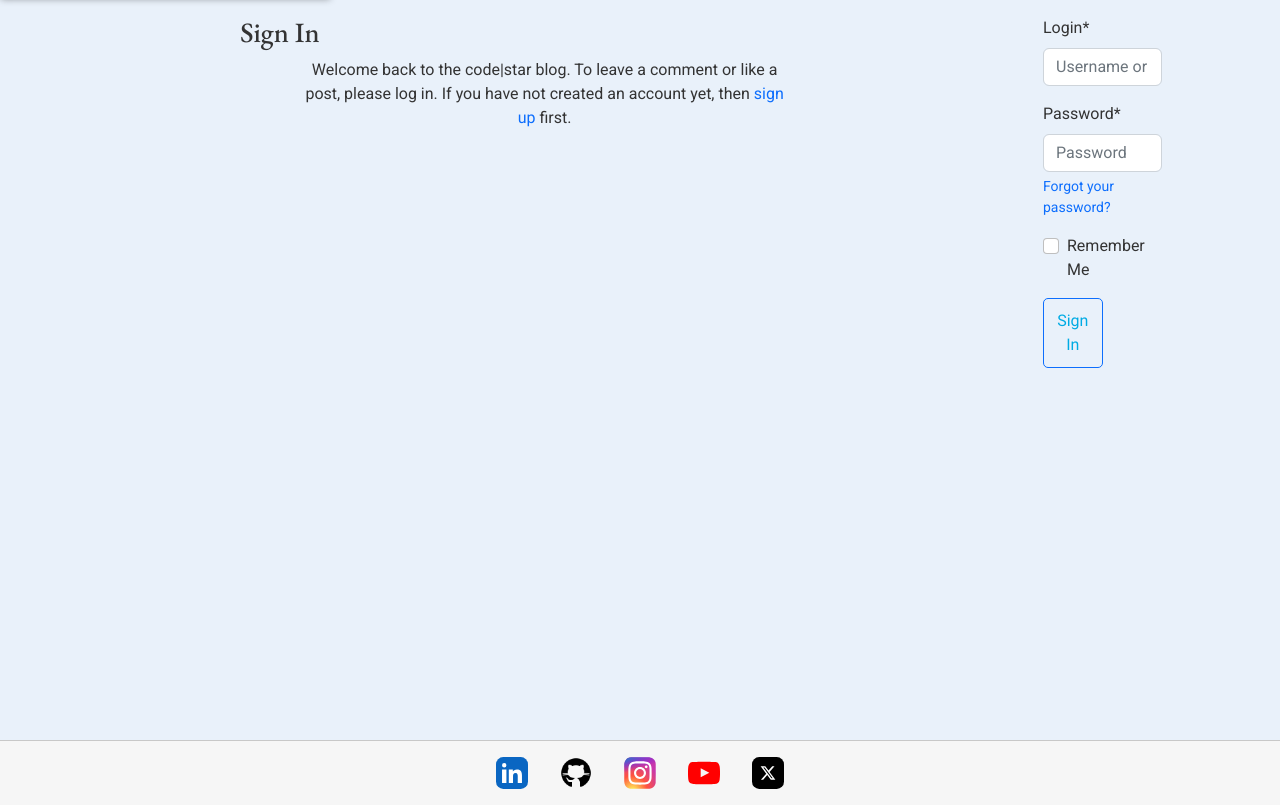
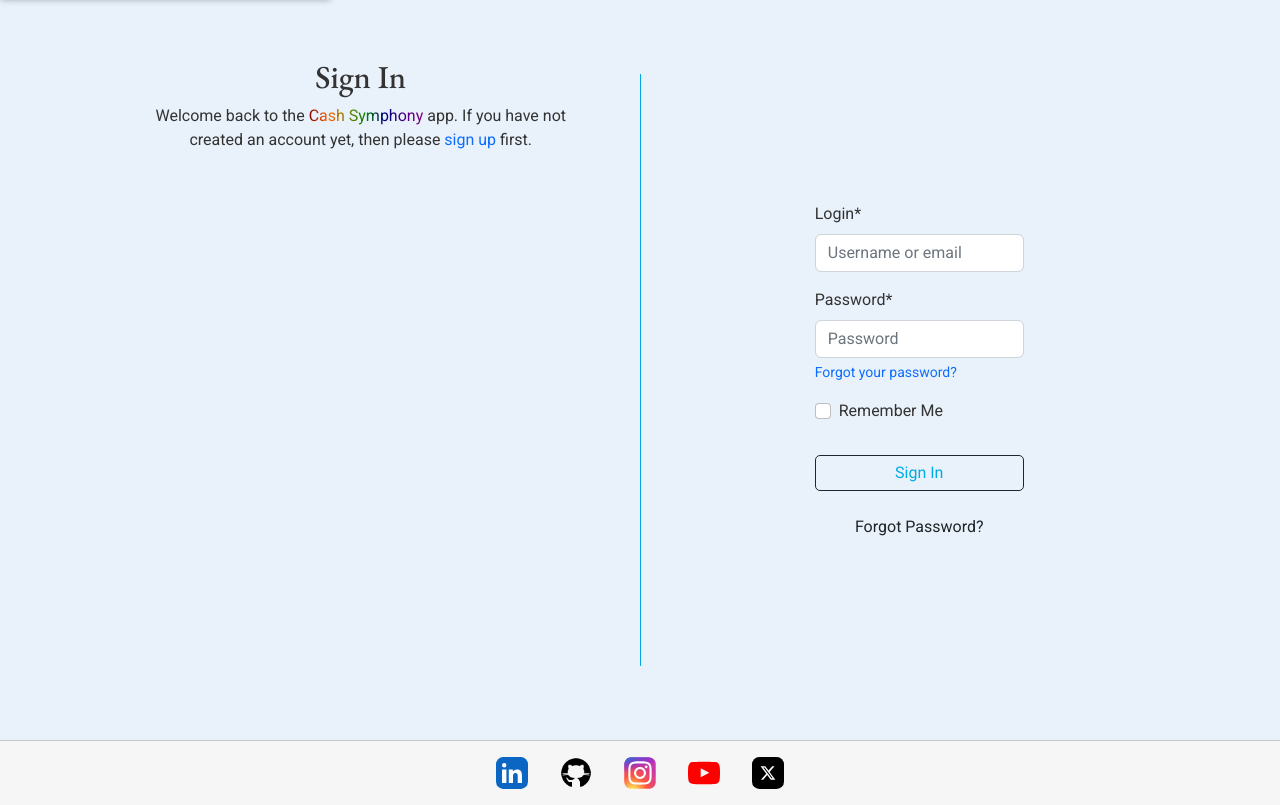
Before and after one commit to CamCove-Crichton/cash_symphony, a Django app: page /accounts/login/ in a window 1280 px wide. Shown: the part 126-931 px from the top of the page. Run offline with Django 5.2, Linux system fonts and the light colour scheme; parts of the project's set-up code (start-up, migrations or seed data) failed here and were passed over; some libraries are stand-ins or nearby versions.

Commit message:
fixed layout for signup and login pages and added colour gradient to name Cash Symphony. Changed title to Cash Symphony also.

```diff
--- a/home/templates/home/index.html
+++ b/home/templates/home/index.html
@@ -12,7 +12,7 @@
     <div class="right">
         <div class="right-content">
             <h2 class="form-heading">
-            Synchronize Your Finance With Cash Symphony - Where Every Note Is a Step Towards Financial Harmony
+            Synchronize Your Finance With <span class="rainbow">Cash Symphony</span> - Where Every Note Is a Step Towards Financial Harmony
             </h2>
         </div>
     </div>
--- a/static/css/base.css
+++ b/static/css/base.css
@@ -133,6 +133,14 @@ h2, p {
     margin-right: 10%;
 }
 
+.rainbow {
+    background: linear-gradient(90deg, #800000, #ff6600, #808000, #008000, #000080, #4b0082, #800080);
+    -webkit-background-clip: text;
+    background-clip: text;
+    -webkit-text-fill-color: transparent;
+    color: transparent;
+}
+
 @media screen and (min-width: 768px) {
     .container {
         flex-direction: row;
--- a/templates/account/login.html
+++ b/templates/account/login.html
@@ -1,36 +1,35 @@
-{% extends "base.html" %}
+{% extends 'base.html' %}
 
 {% load i18n %}
 {% load account socialaccount %}
-{% load static %}
+{% load crispy_forms_filters %}
 
-{% block head_title %}{% trans "Sign In" %}{% endblock %}
-
-<!-- crispy forms -->
-{% load crispy_forms_tags %}
+{% block title %}{% trans "Sign In" %}{% endblock %}
 
 {% block content %}
-
 <div class="container">
-    <div class="row">
-        <div class="col-md-8 mt-3 offset-md-2">
-            <h3>{% trans "Sign In" %}</h3>
-
-            <p>{% blocktrans %}Welcome back to the code|star blog. To leave a comment or like a post, please log in. If
-                you
-                have not created an account yet, then <a class="link" href="{{ signup_url }}">sign up</a>
-                first.{% endblocktrans %}</p>
+    <div class="left">
+        <div class="text-center mt-5">
+            <h2>{% trans "Sign In" %}</h2>
+            <p>{% blocktrans %}Welcome back to the <span class="rainbow">Cash Symphony</span> app. If you have not created an account yet, then please
+                <a href="{{ signup_url }}">sign up</a> first.{% endblocktrans %}
+            </p>
         </div>
     </div>
-    <div class="row">
-        <div class="col-md-8 mt-3 offset-md-2">
+    <div class="separator"></div>
+    <div class="right">
+        <div class="form-container">
             <form class="login" method="POST" action="{% url 'account_login' %}">
                 {% csrf_token %}
                 {{ form|crispy }}
                 {% if redirect_field_value %}
                 <input type="hidden" name="{{ redirect_field_name }}" value="{{ redirect_field_value }}" />
                 {% endif %}
-                <button class="btn btn-primary right" type="submit">{% trans "Sign In" %}</button>
+                <div class="d-grid">
+                    <button class="primaryAction mt-3 btn btn-dark" type="submit">{% trans "Sign In" %}</button><br>
+                    <a class="button secondaryAction text-dark text-center" href="{% url 'account_reset_password' %}">
+                        Forgot Password?</a>
+                </div>
             </form>
         </div>
     </div>
--- a/templates/base.html
+++ b/templates/base.html
@@ -21,7 +21,7 @@
     <script src="https://cdnjs.cloudflare.com/ajax/libs/bootstrap/5.2.3/js/bootstrap.min.js" integrity="sha512-1/RvZTcCDEUjY/CypiMz+iqqtaoQfAITmNSJY17Myp4Ms5mdxPS5UV7iOfdZoxcGhzFbOm6sntTKJppjvuhg4g==" crossorigin="anonymous" referrerpolicy="no-referrer"></script>
     <script src="{% static 'js/script.js' %}"></script>
     {% endblock %}
-    <title>Money Mirage - {% block title %}{% endblock %}</title>
+    <title>Cash Symphony - {% block title %}{% endblock %}</title>
 </head>
 <body>
     {% include 'includes/header.html' %}
```
Also changed, not shown: templates/account/signup.html (+13 -13 lines).
